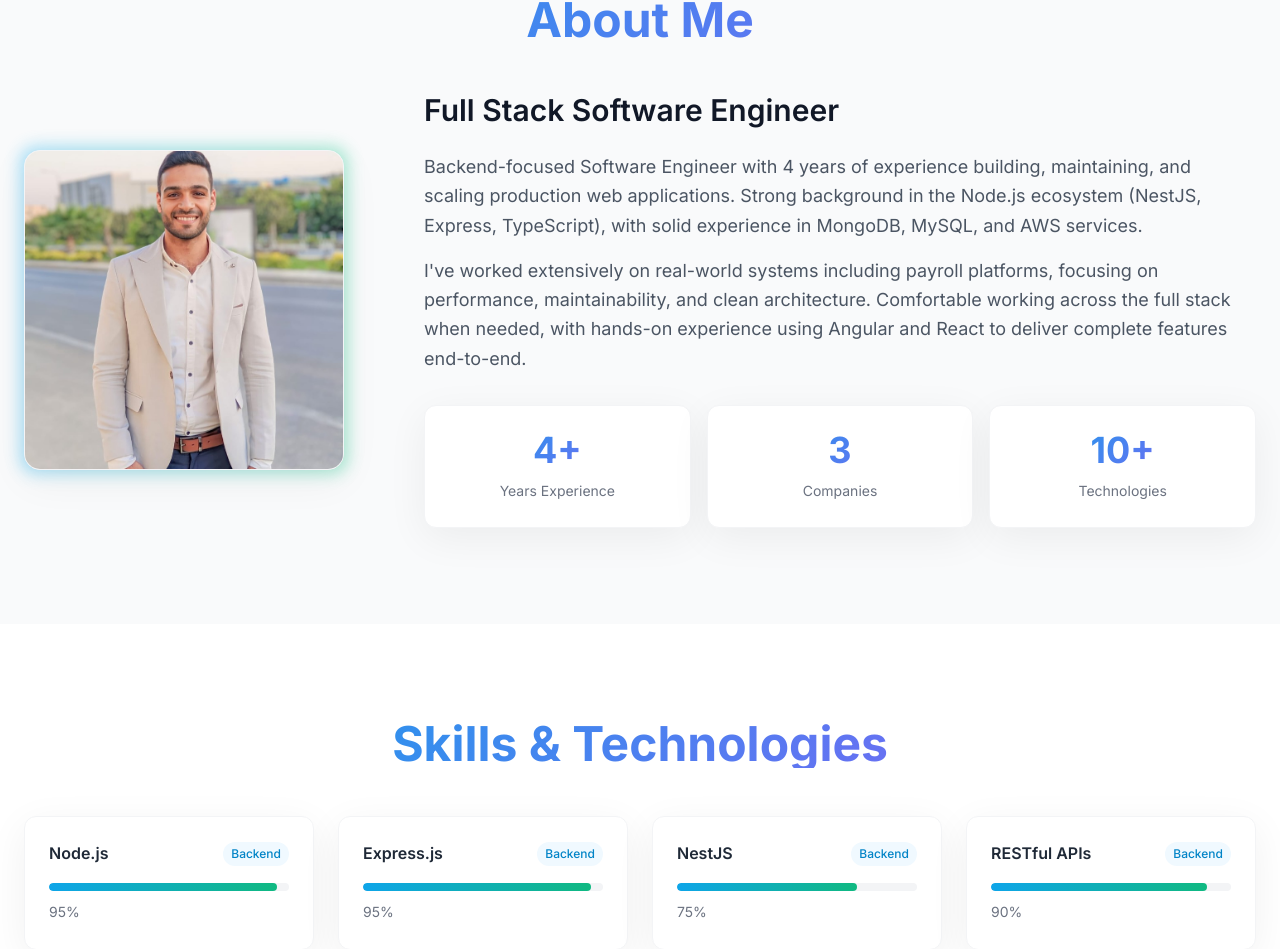
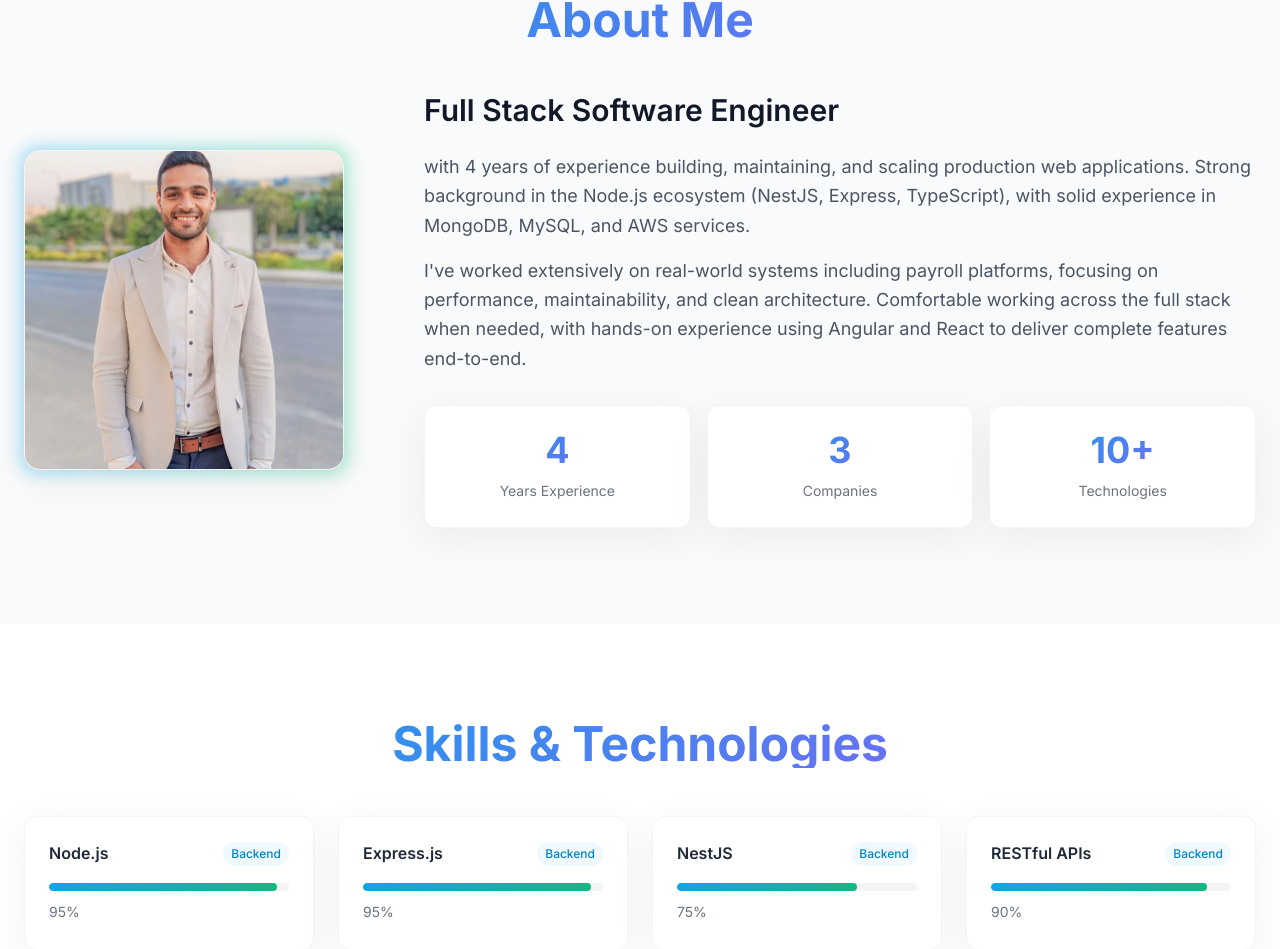
Before and after one commit to mahmoud-farag/Farag, a React (Vite) app: page / in a window 1280 px wide. Shown: the part 900-1849 px from the top of the page. Built offline with nearby package versions, Linux system fonts and the light colour scheme.

Commit message:
update the about section

```diff
--- a/src/components/About.jsx
+++ b/src/components/About.jsx
@@ -26,7 +26,7 @@ function About() {
                             Full Stack Software Engineer
                         </h3>
                         <p className="text-gray-600 text-lg mb-4 leading-relaxed">
-                            Backend-focused Software Engineer with 4 years of experience building, maintaining, and
+                            with 4 years of experience building, maintaining, and
                             scaling production web applications. Strong background in the Node.js ecosystem (NestJS, Express, TypeScript),
                             with solid experience in MongoDB, MySQL, and AWS services.
                         </p>
@@ -39,7 +39,7 @@ function About() {
                         {/* Stats */}
                         <div className="grid grid-cols-3 gap-4">
                             <div className="glass-card p-6 text-center">
-                                <span className="block text-3xl md:text-4xl font-bold text-gradient mb-2">4+</span>
+                                <span className="block text-3xl md:text-4xl font-bold text-gradient mb-2">4</span>
                                 <span className="text-gray-500 text-sm">Years Experience</span>
                             </div>
                             <div className="glass-card p-6 text-center">
```
